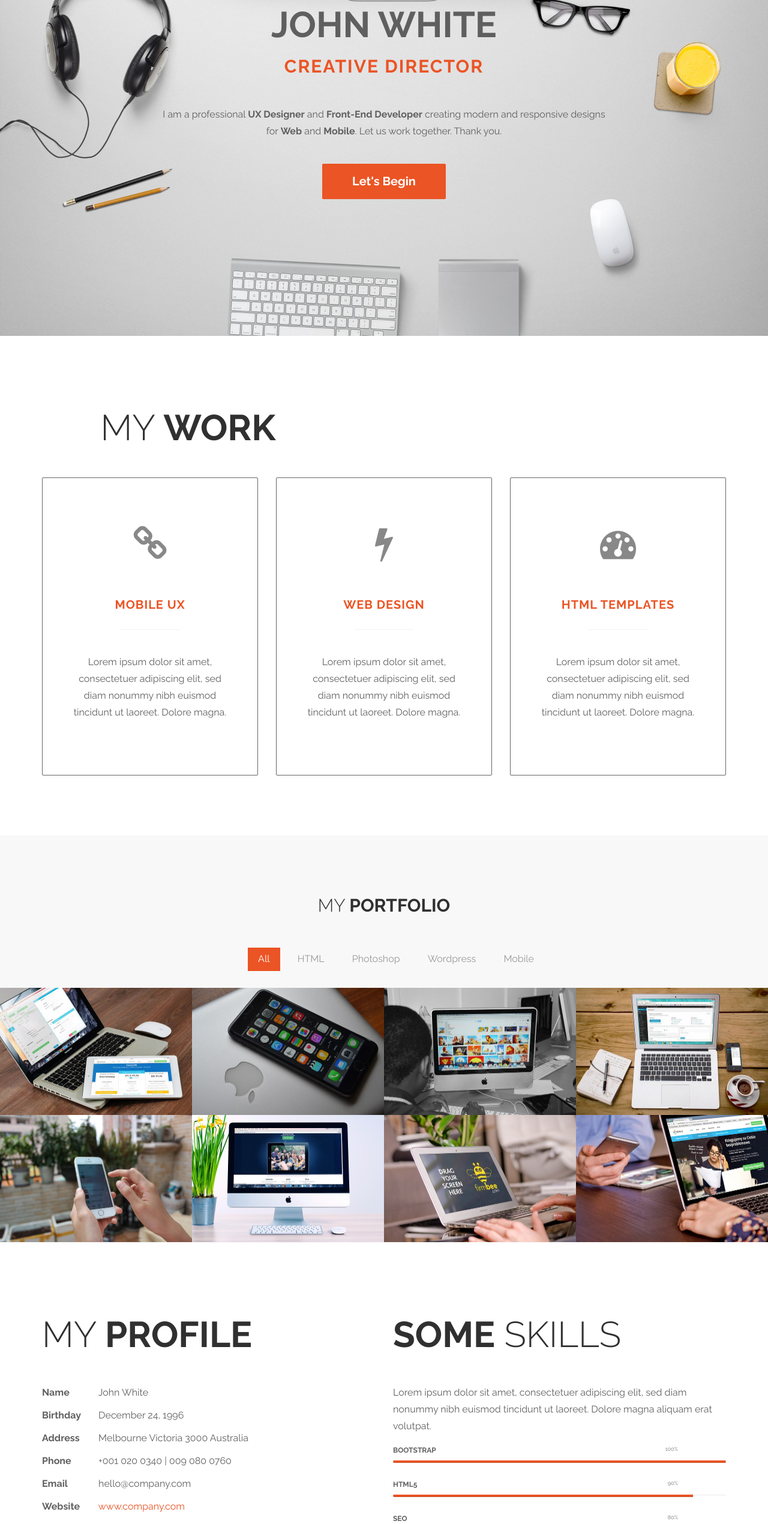
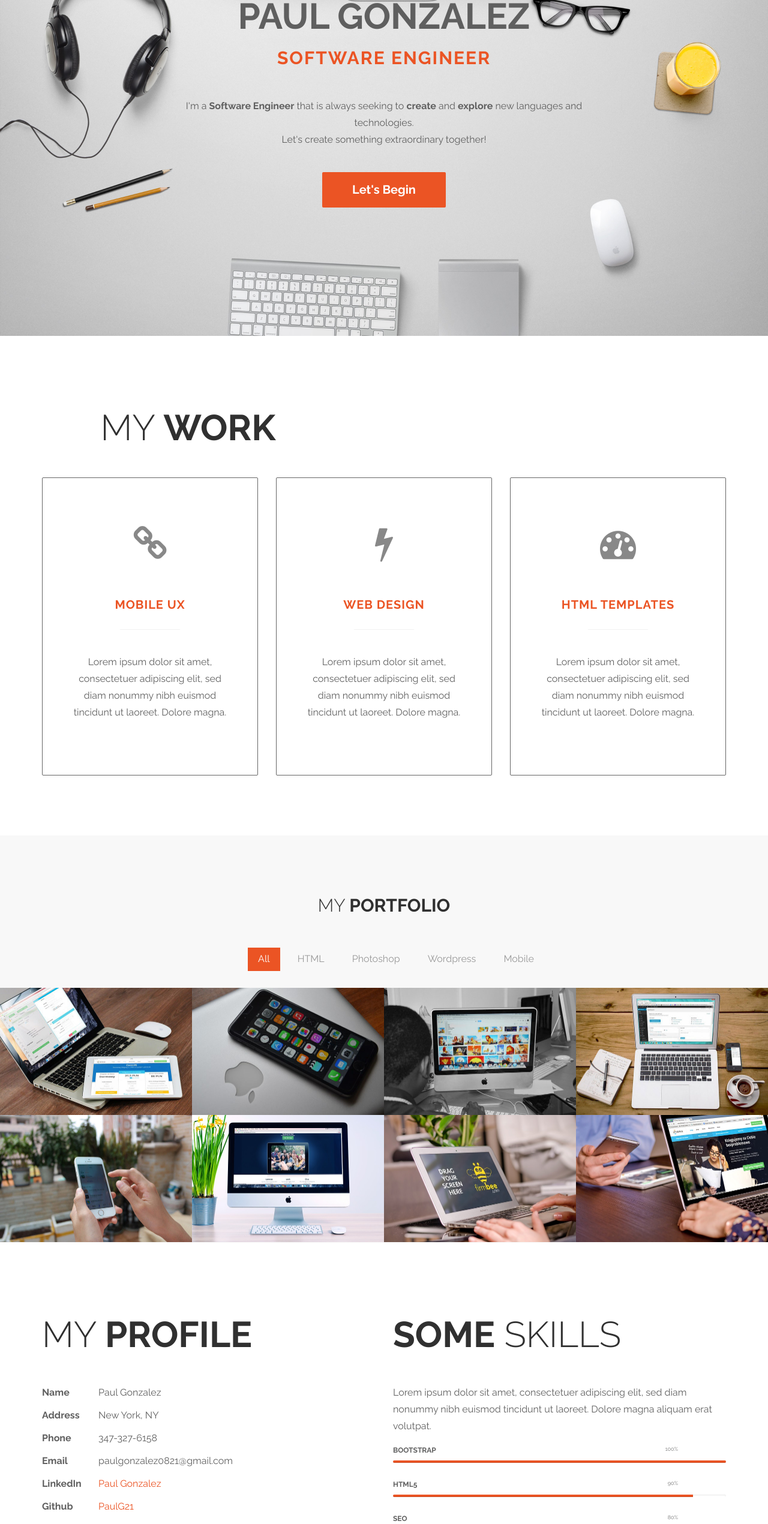
Before and after one commit to PaulG21/PaulG21.github.io, a plain HTML site: page index.html in a window 1280 px wide. Shown: the part 240-2781 px from the top of the page at 60% size. Drawn offline with Linux system fonts and the light colour scheme.

Commit message:
Personal info added

```diff
--- a/css/templatemo-style.css
+++ b/css/templatemo-style.css
@@ -324,7 +324,7 @@ hr {
 
 /* START ABOUT */
 .tm-about {
-  background: url('../images/about-bg.jpg');
+  background: url('../images/my-photo.jpg');
   background-size: cover;
   background-attachment: fixed;
   background-position: center center;
--- a/index.html
+++ b/index.html
@@ -7,7 +7,7 @@
 	<meta name="keywords" content="">
 	<meta name="description" content="">
 	<!-- SITE TITLE -->
-	<title>Ultra Profile HTML5 Template</title>
+	<title>Paul Gonzalez</title>
 
 	<!-- STYLESHEETS -->
 	<link rel="stylesheet" href="css/bootstrap.min.css">
@@ -33,7 +33,7 @@ https://templatemo.com/tm-464-ultra-profile
 					<span class="icon icon-bar"></span>
 					<span class="icon icon-bar"></span>
 				</button>
-				<a href="#" class="navbar-brand">Ultra Profile</a>
+				<a href="#" class="navbar-brand">PG</a>
 			</div>
 			<nav class="collapse navbar-collapse" id="rock-navigation">
 				<ul class="nav navbar-nav navbar-right main-navigation text-uppercase">
@@ -56,9 +56,9 @@ https://templatemo.com/tm-464-ultra-profile
 			<div class="row">
 				<div class="col-md-2 col-sm-1"></div>
 				<div class="col-md-8 col-sm-10">
-					<h1 class="tm-home-title"><strong>John White</strong></h1>
-					<h2 class="tm-home-subtitle">Creative Director</h2>
-					<p>I am a professional <strong>UX Designer</strong> and <strong>Front-End Developer</strong> creating modern and responsive designs for <strong>Web</strong> and <strong>Mobile</strong>. Let us work together. Thank you.</p>
+					<h1 class="tm-home-title"><strong>Paul Gonzalez</strong></h1>
+					<h2 class="tm-home-subtitle">Software Engineer</h2>
+					<p>I'm a <strong>Software Engineer</strong> that is always seeking to <strong>create</strong> and <strong>explore</strong> new languages and technologies. <br> Let's create something extraordinary together!</p>
 					<a href="#work" class="btn btn-default smoothScroll tm-view-more-btn">Let's Begin</a>
 				</div>
 				<div class="col-md-2 col-sm-1"></div>
@@ -210,12 +210,13 @@ https://templatemo.com/tm-464-ultra-profile
 			<div class="row">
 				<div class="col-md-6 col-sm-6">
 					<h2 class="title">My <strong>Profile</strong></h2>
-					<p><span class="tm-info-label">Name</span> John White</p>
-					<p><span class="tm-info-label">Birthday</span> December 24, 1996</p>
-					<p><span class="tm-info-label">Address</span> Melbourne Victoria 3000 Australia</p>
-					<p><span class="tm-info-label">Phone</span> +001 020 0340 | 009 080 0760</p>
-					<p><span class="tm-info-label">Email</span> hello@company.com</p>
-					<p><span class="tm-info-label">Website</span> <a href="#" class="tm-red-text">www.company.com</a></p>
+					<p><span class="tm-info-label">Name</span> Paul Gonzalez</p>
+					<p><span class="tm-info-label">Address</span> New York, NY</p>
+					<p><span class="tm-info-label">Phone</span> 347-327-6158</p>
+					<p><span class="tm-info-label">Email</span> paulgonzalez0821@gmail.com</p>
+					<p><span class="tm-info-label">LinkedIn</span> <a href="https://www.linkedin.com/in/paul-gonzalez-a17631192/" class="tm-red-text">Paul Gonzalez</a></p>
+					<p><span class="tm-info-label">Github</span> <a href="https://github.com/PaulG21" class="tm-red-text">PaulG21</a></p>
+					<p><span class="tm-info-label">AngelList</span> <a href="#" class="tm-red-text">Coming Soon</a></p>
 				</div>
 				<div class="col-md-6 col-sm-6">
 					<h2 class="title"><strong>Some</strong> Skills</h2>
```
Also changed, not shown: 2 other files.
